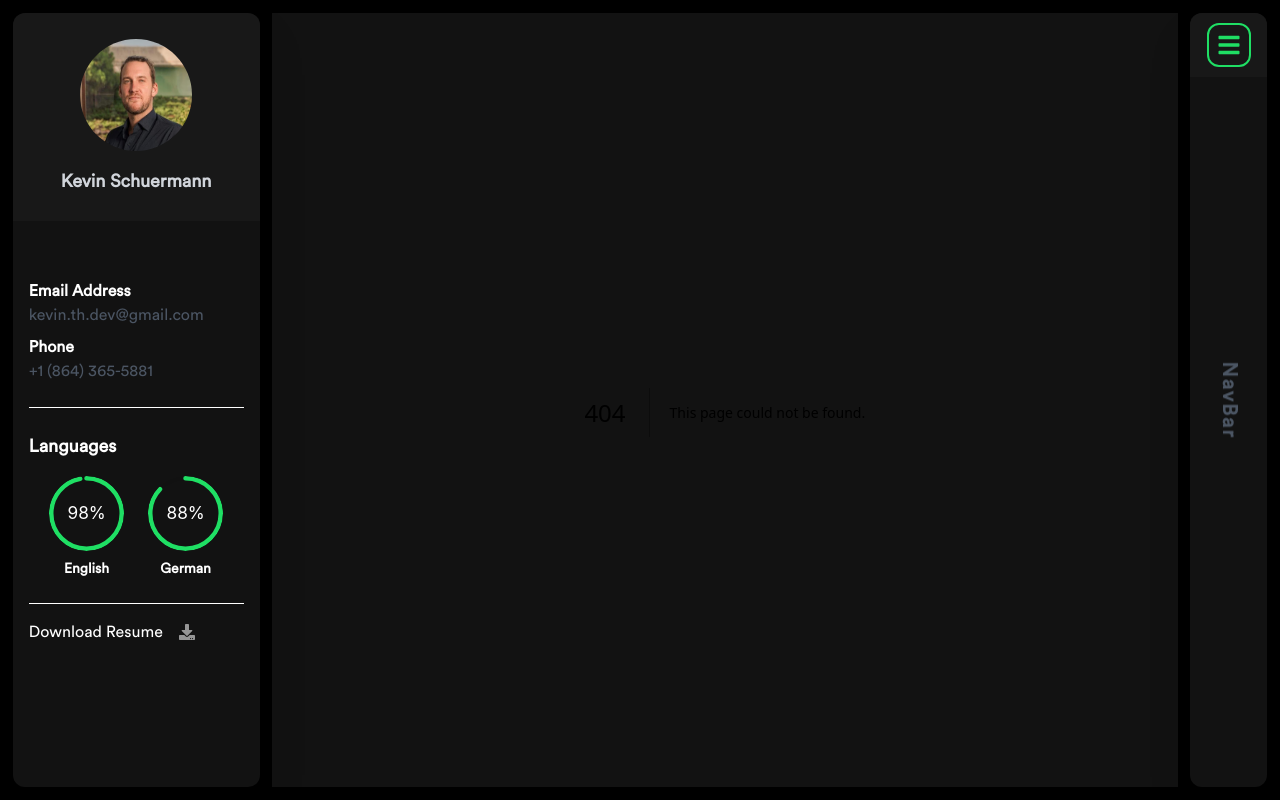
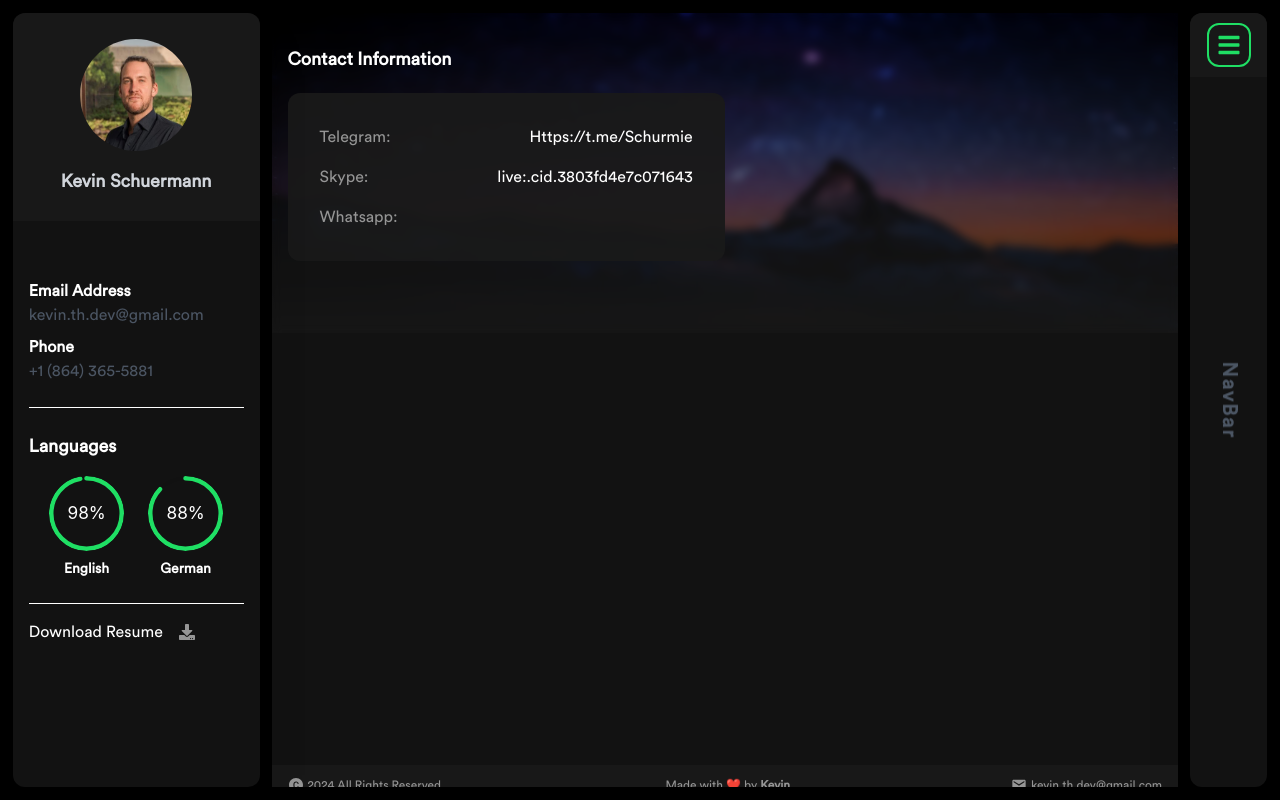
Before and after one commit to stackmaster92/kevin-schuermann-portfolio, a Next.js app: page /contact in a window 1280 px wide. Before the commit this address had no page. Built offline with nearby package versions, Linux system fonts and the light colour scheme.

Commit message:
add contact page

```diff
--- /dev/null
+++ b/pages/contact.jsx
@@ -0,0 +1,60 @@
+import { useState } from "react";
+import BannerLayout from "../components/Common/BannerLayout";
+import { FaGithub, FaLinkedin, FaTwitter } from "react-icons/fa";
+import { SiUpwork } from "react-icons/si";
+import { HiMail, HiUser } from "react-icons/hi";
+import { BsChatTextFill } from "react-icons/bs";
+import Fiverr_Icon from "../components/Fiverr_Icon";
+import Footer from "../components/Footer";
+import { Modal } from "antd";
+
+const Contact = () => {
+  const [isOpen, setIsOpen] = useState(false);
+
+  return (
+    <BannerLayout>
+      <div className="px-4 py-2" style={{ height: "92vh" }}>
+        <div className="my-6 text-Snow flex flex-col gap-y-5">
+          <h1 className="text-lg font-bold">Contact Information</h1>
+          <div className="flex flex-col md:flex-row items-center gap-5 text-xs">
+            <div className="card_stylings rounded-xl w-full md:w-1/2 p-5 md:p-6 lg:p-8 flex flex-col gap-y-4">
+              <div className="flex justify-between items-center">
+                <span className="md:text-base text-LightGray">Telegram:</span>
+                <span className="text-base">Https://t.me/Schurmie</span>
+              </div>
+              <div className="flex justify-between items-center">
+                <span className="md:text-base text-LightGray">Skype:</span>
+                <span className="text-base">live:.cid.3803fd4e7c071643</span>
+              </div>
+              <div className="flex justify-between items-center">
+                <span className="md:text-base text-LightGray">Whatsapp:</span>
+                <span className="text-base"></span>
+              </div>
+            </div>
+          </div>
+        </div>
+      </div>
+      {/* success modal */}
+      <Modal
+        className="card_stylings backdrop-blur-3xl drop-shadow-2xl"
+        // wrapClassName='bg-red-800'
+        centered
+        open={isOpen}
+        footer={null}
+        closable={false}
+        onOk={() => setIsOpen(false)}
+        onCancel={() => setIsOpen(false)}
+      >
+        <div className="flex flex-col items-center justify-center">
+          <h1 className="text-Green font-bold text-2xl">In Progress</h1>
+          <a className="underline text-Snow" target="_blank" href="#">
+            Be the one to integrate this!
+          </a>
+        </div>
+      </Modal>
+      <Footer />
+    </BannerLayout>
+  );
+};
+
+export default Contact;
```
